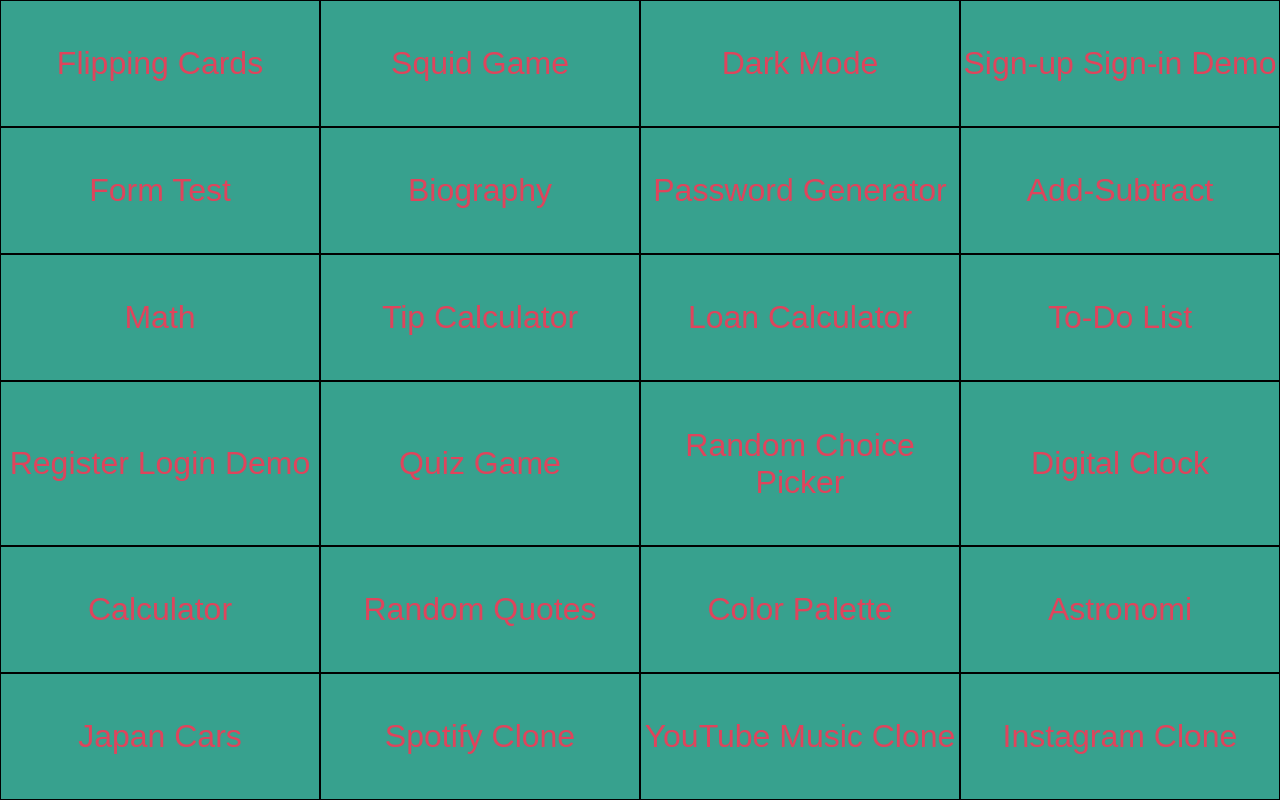
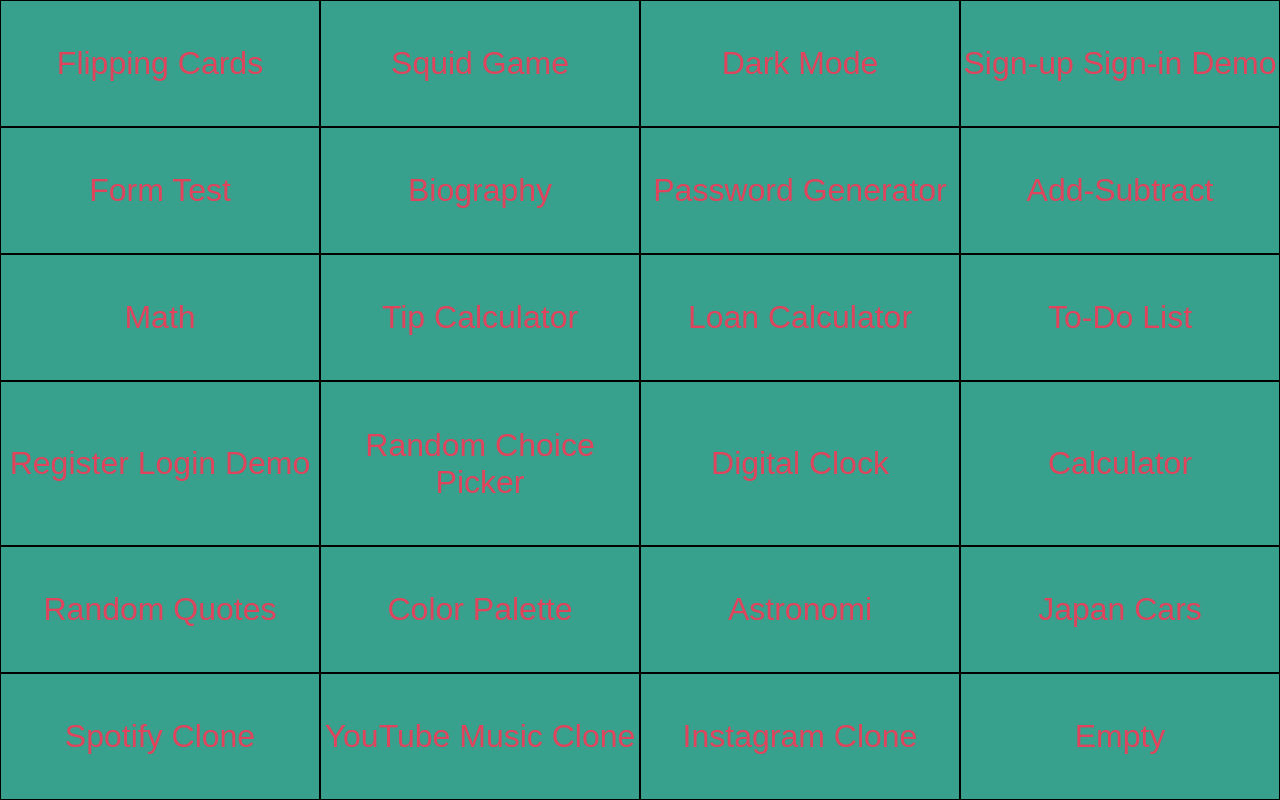
Before and after one commit to erenbugrayolcu/main-page, a plain HTML site: page index.html in a window 1280 px wide. Drawn offline with Linux system fonts and the light colour scheme.

Commit message:
deleted quiz game

```diff
--- a/index.html
+++ b/index.html
@@ -23,7 +23,6 @@
         <a href="loan-calculator-main/index.html"><button class="buttons">Loan Calculator</button></a>
         <a href="to-do-list-main/index.html"><button class="buttons">To-Do List</button></a>
         <a href="register-login-demo-main/index.html"><button class="buttons">Register Login Demo</button></a>
-        <a href="quiz-game-main/index.html"><button class="buttons">Quiz Game</button></a>
         <a href="random-choice-picker-main/index.html"><button class="buttons">Random Choice Picker</button></a>
         <a href="digital-clock-main/index.html"><button class="buttons">Digital Clock</button></a>
         <a href="calculator-main/index.html"><button class="buttons">Calculator</button></a>
@@ -34,6 +33,7 @@
         <a href="spotify-clone/index.html"><button class="buttons">Spotify Clone</button></a>
         <a href="youtube-music-clone/index.html"><button class="buttons">YouTube Music Clone</button></a>
         <a href="instagram-clone/index.html"><button class="buttons">Instagram Clone</button></a>
+        <a href="#"><button class="buttons">Empty</button></a>
 
     </div>
 
```
